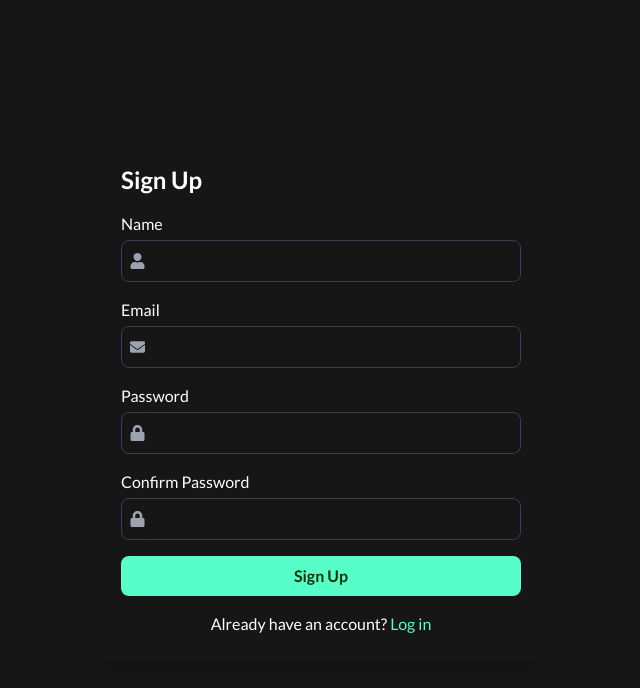
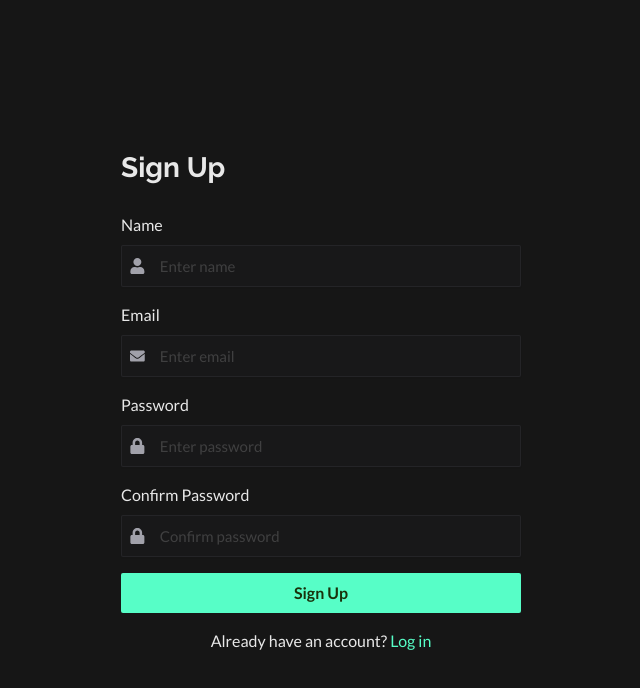
Before and after one commit to PuneetKandpal/Internship-Projects, a React (Vite) app in the folder Uranium_Tracker_React/uranium-tracker/: page /signup in a window 1280 px wide. Shown: the top 688 px of the page, without its empty margins (319-959 px from the left). Built offline with nearby package versions, Linux system fonts and the light colour scheme; a web font is replaced by a local one.

Commit message:
SignUp page style changed

```diff
--- a/Uranium_Tracker_React/uranium-tracker/src/pages/SignUp.jsx
+++ b/Uranium_Tracker_React/uranium-tracker/src/pages/SignUp.jsx
@@ -70,54 +70,59 @@ const SignUp = () => {
     <div className="flex justify-center items-center min-h-screen bg-black1">
       <form
         onSubmit={handleSubmit}
-        className="bg-black2 p-6 rounded-lg shadow-lg w-full max-w-md"
+        className="bg-black2 p-6 rounded-lg  w-full max-w-md"
       >
-        <h1 className="text-2xl font-bold text-white mb-4">Sign Up</h1>
+        <h1 className="text-[28px]  font-bold text-white/90 mb-6 frank">
+          Sign Up
+        </h1>
         {errors.form && <p className="text-red-500 mb-4">{errors.form}</p>}
         <div className="mb-4">
-          <label htmlFor="name" className="block text-white mb-1">
+          <label htmlFor="name" className="block text-white/90 mb-2">
             Name
           </label>
-          <div className="flex items-center border border-gray-700 rounded-lg">
-            <FaUser className="text-gray-400 ml-2" />
+          <div className="flex items-center bg-zinc-800/20 rounded-sm border border-zinc-700/30 shadow-sm">
+            <FaUser className="text-zinc-400 mx-2 mr-3" />
             <input
               type="text"
               id="name"
               value={name}
               onChange={(e) => setName(e.target.value)}
-              className="w-full p-2 bg-black1 text-white rounded-lg outline-none"
+              className="w-full ml-[-5px] p-2 bg-transparent placeholder  text-white/90 rounded-sm outline-none"
+              placeholder="Enter name"
             />
           </div>
           {errors.name && <p className="text-red-500 mt-1">{errors.name}</p>}
         </div>
         <div className="mb-4">
-          <label htmlFor="email" className="block text-white mb-1">
+          <label htmlFor="email" className="block text-white/90 mb-2">
             Email
           </label>
-          <div className="flex items-center border border-gray-700 rounded-lg">
-            <FaEnvelope className="text-gray-400 ml-2" />
+          <div className="flex items-center bg-zinc-800/20 rounded-sm border border-zinc-700/30 shadow-sm">
+            <FaEnvelope className="text-zinc-400 mx-2 mr-3" />
             <input
               type="email"
               id="email"
               value={email}
               onChange={(e) => setEmail(e.target.value)}
-              className="w-full p-2 bg-black1 text-white rounded-lg outline-none"
+              className="w-full ml-[-5px] p-2 bg-transparent placeholder  text-white/90 rounded-sm outline-none"
+              placeholder="Enter email"
             />
           </div>
           {errors.email && <p className="text-red-500 mt-1">{errors.email}</p>}
         </div>
         <div className="mb-4">
-          <label htmlFor="password" className="block text-white mb-1">
+          <label htmlFor="password" className="block text-white/90 mb-2">
             Password
           </label>
-          <div className="flex items-center border border-gray-700 rounded-lg">
-            <FaLock className="text-gray-400 ml-2" />
+          <div className="flex items-center bg-zinc-800/20 rounded-sm border border-zinc-700/30 shadow-sm">
+            <FaLock className="text-zinc-400 mx-2 mr-3" />
             <input
               type="password"
               id="password"
               value={password}
               onChange={(e) => setPassword(e.target.value)}
-              className="w-full p-2 bg-black1 text-white rounded-lg outline-none"
+              className="w-full ml-[-5px] p-2 bg-transparent placeholder  text-white/90 rounded-sm outline-none"
+              placeholder="Enter password"
             />
           </div>
           {errors.password && (
@@ -125,17 +130,18 @@ const SignUp = () => {
           )}
         </div>
         <div className="mb-4">
-          <label htmlFor="confirmPassword" className="block text-white mb-1">
+          <label htmlFor="confirmPassword" className="block text-white/90 mb-2">
             Confirm Password
           </label>
-          <div className="flex items-center border border-gray-700 rounded-lg">
-            <FaLock className="text-gray-400 ml-2" />
+          <div className="flex items-center bg-zinc-800/20 rounded-sm border border-zinc-700/30 shadow-sm">
+            <FaLock className="text-zinc-400 mx-2 mr-3" />
             <input
               type="password"
               id="confirmPassword"
               value={confirmPassword}
               onChange={(e) => setConfirmPassword(e.target.value)}
-              className="w-full p-2 bg-black1 text-white rounded-lg outline-none"
+              className="w-full ml-[-5px] p-2 bg-transparent placeholder  text-white/90 rounded-sm outline-none"
+              placeholder="Confirm password"
             />
           </div>
           {errors.confirmPassword && (
@@ -144,11 +150,11 @@ const SignUp = () => {
         </div>
         <button
           type="submit"
-          className="bg-lime1 text-black font-semibold px-4 py-2 rounded-lg hover:bg-lime2 transition-all duration-300 w-full"
+          className="bg-lime1 text-black font-semibold px-4 py-2 rounded-sm hover:bg-lime2 transition-all duration-300 w-full"
         >
           Sign Up
         </button>
-        <div className="mt-4 text-white text-center">
+        <div className="mt-4 text-white/90 text-center">
           Already have an account?{" "}
           <NavLink to="/login" className="text-lime1 hover:underline">
             Log in
```
